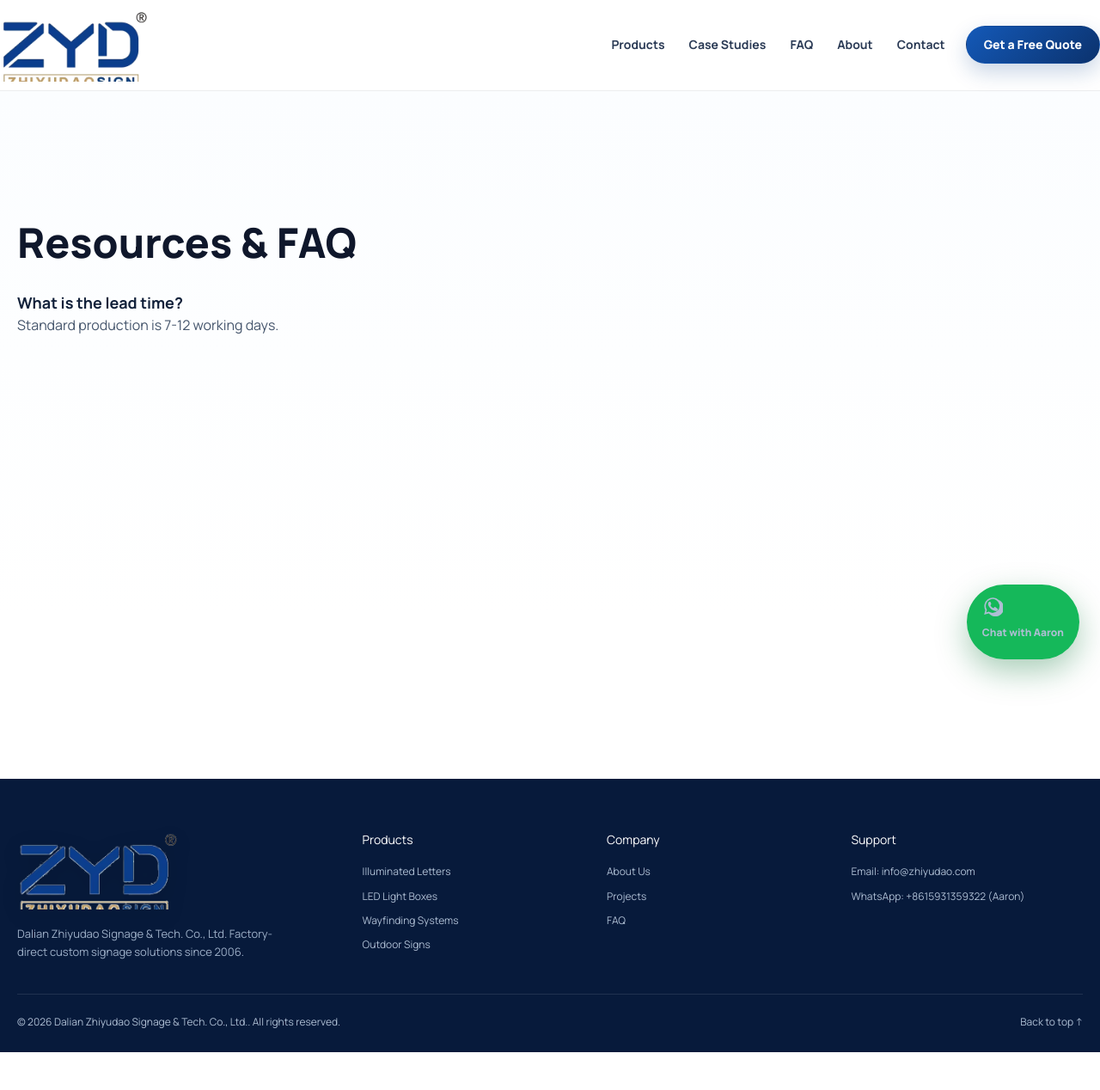
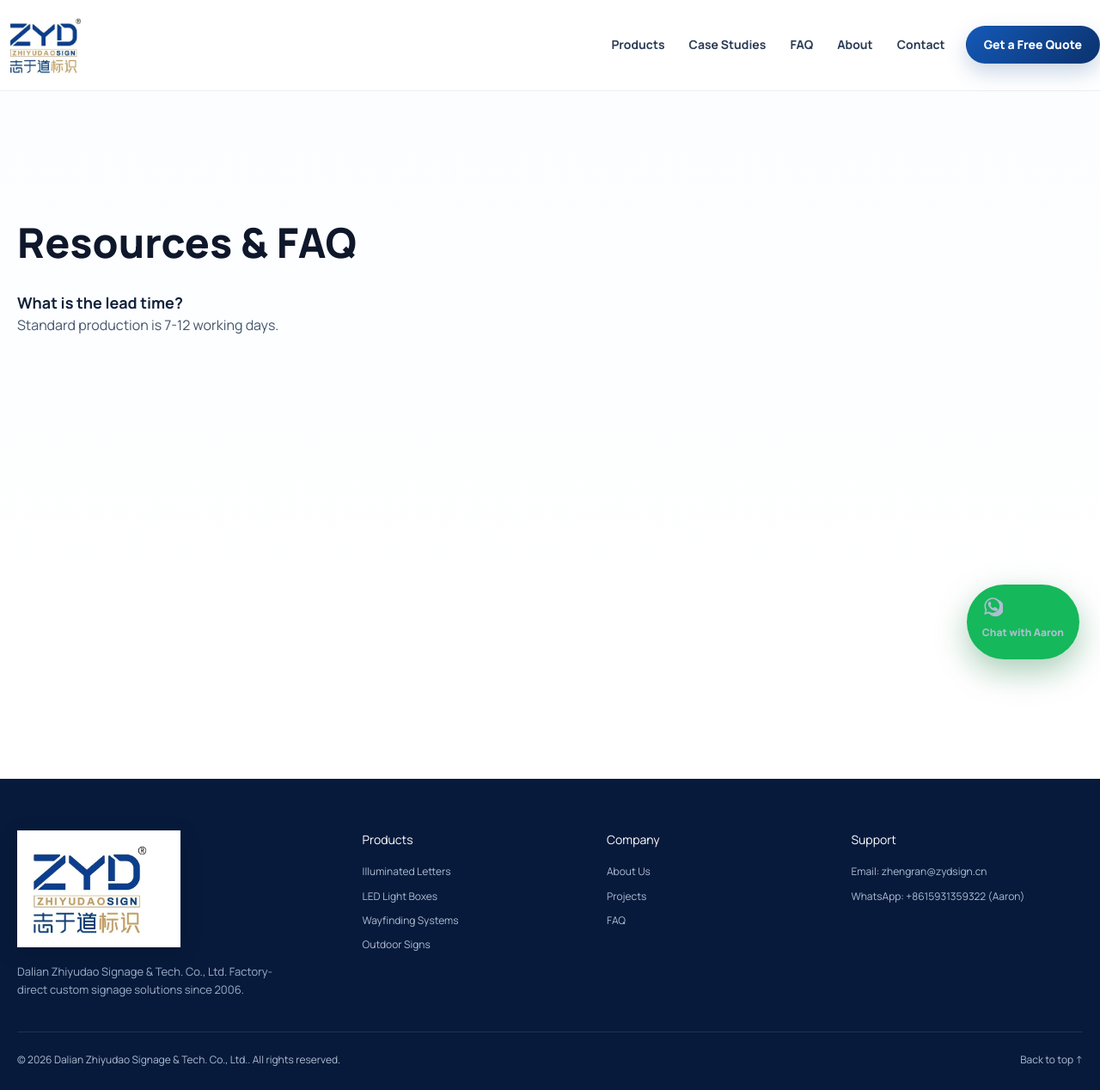
Before and after one commit to zhengran6194-del/zyd-signage-website, a Next.js app: page /faq in a window 1280 px wide. Shown: the whole page at 86% size. Before the commit the page ends 1224 px from the top, so only its background shows below. Built offline with nearby package versions, Linux system fonts and the light colour scheme.

Commit message:
Add files via upload

```diff
--- a/src/components/Footer.tsx
+++ b/src/components/Footer.tsx
@@ -14,9 +14,10 @@ export default function Footer() {
     <footer className="site-footer">
       <div className="container footer-grid">
         <div className="footer-brand">
-          <img src="/assets/images/logo-header.png" alt="ZYD Signage" />
+          <img src="/assets/images/logo-correct.jpg" alt="ZYD Signage" />
           <p>{siteConfig.companyName} Factory-direct custom signage solutions since 2006.</p>
         </div>
+
         <div>
           <h3>Products</h3>
           <a href="/products">Illuminated Letters</a>
--- a/src/components/Header.tsx
+++ b/src/components/Header.tsx
@@ -16,8 +16,9 @@ export default function Header() {
     <header className="site-header" id="top">
       <div className="container nav-wrap">
         <a className="brand" href="/" aria-label="ZYD Home">
-          <img src="/assets/images/logo-header.png" alt="ZYD Zhiyudao Sign logo" width={166} height={78} />
+          <img src="/assets/images/logo-correct.jpg" alt="ZYD Zhiyudao Sign logo" width={166} height={78} />
         </a>
+
 
         <button
           className="menu-toggle"
--- a/src/config/site.ts
+++ b/src/config/site.ts
@@ -1,6 +1,6 @@
 export const siteConfig = {
   whatsappNumber: "8615931359322",
-  salesEmail: "info@zhiyudao.com",
+  salesEmail: "zhengran@zydsign.cn",
   companyName: "Dalian Zhiyudao Signage & Tech. Co., Ltd.",
   contactPerson: "Aaron",
   url: "https://zydsign.com",
```
Also changed, not shown: public/assets/images/logo-correct.jpg (added).
